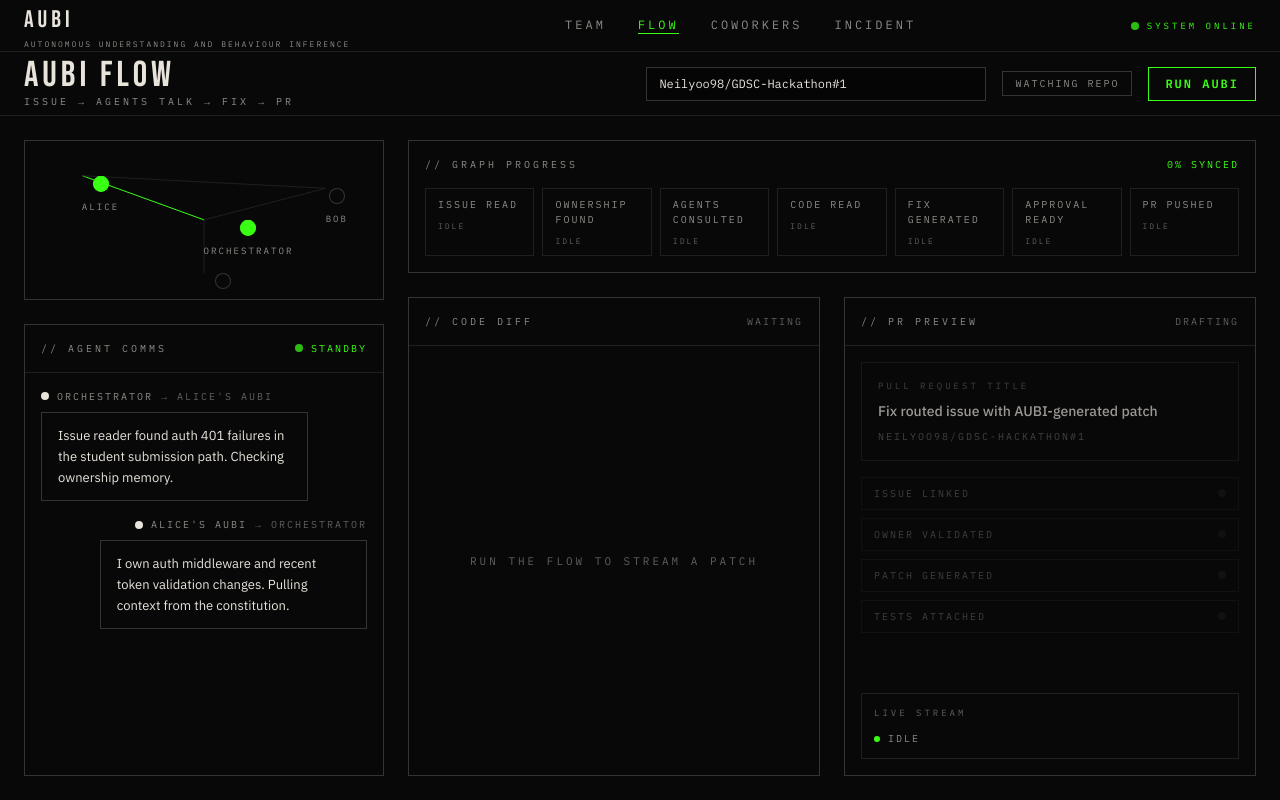
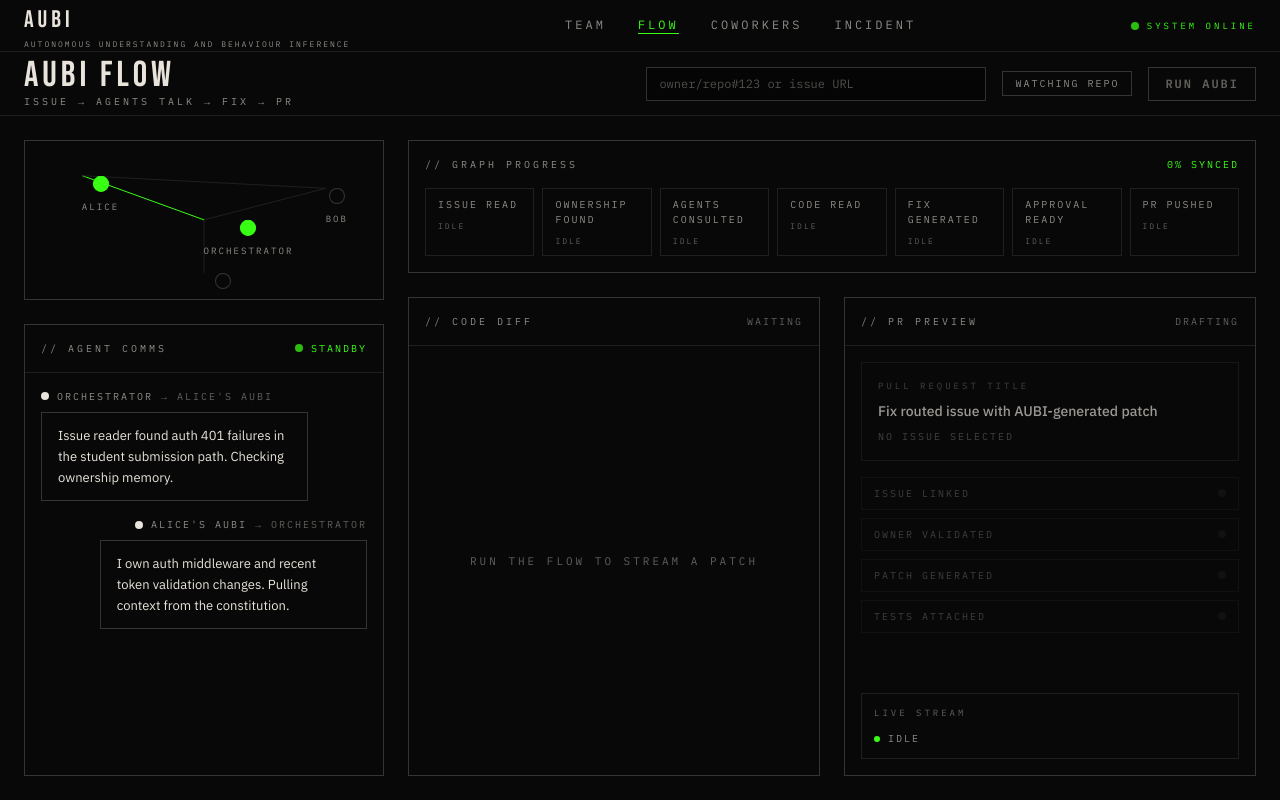
Before and after one commit to Neilyoo98/GDSC-Hackathon, a Next.js app in the folder frontend/: page /demo in a window 1280 px wide. Built offline with nearby package versions, Linux system fonts and the light colour scheme.

Commit message:
feat: update demo and incident pages

```diff
--- a/frontend/src/app/demo/page.tsx
+++ b/frontend/src/app/demo/page.tsx
@@ -5,8 +5,6 @@ import { motion } from "framer-motion";
 import { AgentCommFeed } from "@/components/aubi/AgentCommFeed";
 import { AgentMeshLines } from "@/components/aubi/AgentMeshLines";
 import { useAUBIStream } from "@/hooks/useAUBIStream";
-
-const SAMPLE_ISSUE = "Neilyoo98/GDSC-Hackathon#1";
 
 const FLOW_NODES = [
   ["issue_reader", "Issue Read"],
@@ -52,7 +50,7 @@ const DEMO_MESSAGES = [
 ];
 
 export default function DemoPage() {
-  const [inputIssueUrl, setInputIssueUrl] = useState(SAMPLE_ISSUE);
+  const [inputIssueUrl, setInputIssueUrl] = useState("");
   const [issueUrl, setIssueUrl] = useState<string | null>(null);
   const [visualStep, setVisualStep] = useState(0);
   const { events, agentMessages, nodeStatuses, isStreaming, reset } = useAUBIStream(issueUrl);
@@ -231,7 +229,7 @@ export default function DemoPage() {
                 >
                   <p className="mb-2 font-mono text-[9px] uppercase tracking-[3px] text-[#e8e4dc66]">Pull request title</p>
                   <p className="text-sm font-medium text-[#e8e4dc]">Fix routed issue with AUBI-generated patch</p>
-                  <p className="mt-2 font-mono text-[10px] uppercase tracking-[2px] text-[#e8e4dc66]">{trimmedIssue || SAMPLE_ISSUE}</p>
+                  <p className="mt-2 font-mono text-[10px] uppercase tracking-[2px] text-[#e8e4dc66]">{trimmedIssue || "No issue selected"}</p>
                 </motion.div>
                 <div className="grid gap-2">
                   {PR_CHECKS.map((check, index) => {
--- a/frontend/src/app/incident/page.tsx
+++ b/frontend/src/app/incident/page.tsx
@@ -8,6 +8,7 @@ import { IncidentTerminal } from "@/components/IncidentTerminal";
 import { NeuralTrace } from "@/components/NeuralTrace";
 import { HexGrid } from "@/components/HexGrid";
 import { CoworkerMeshPanel } from "@/components/CoworkerMeshPanel";
+import { ProcessDashboard } from "@/components/ProcessDashboard";
 import { api } from "@/lib/api";
 import { coworkerName } from "@/lib/agents";
 import type { GitHubIssue } from "@/lib/types";
@@ -135,6 +136,13 @@ export default function IncidentPage() {
         )}
 
         <CoworkerMeshPanel result={result} agents={agents} events={events} />
+        <ProcessDashboard
+          result={result}
+          events={events}
+          agents={agents}
+          latestIssue={latestIssue}
+          isStreaming={isStreaming}
+        />
 
         {/* Mini agent map */}
         {agents.length > 0 && (
```
